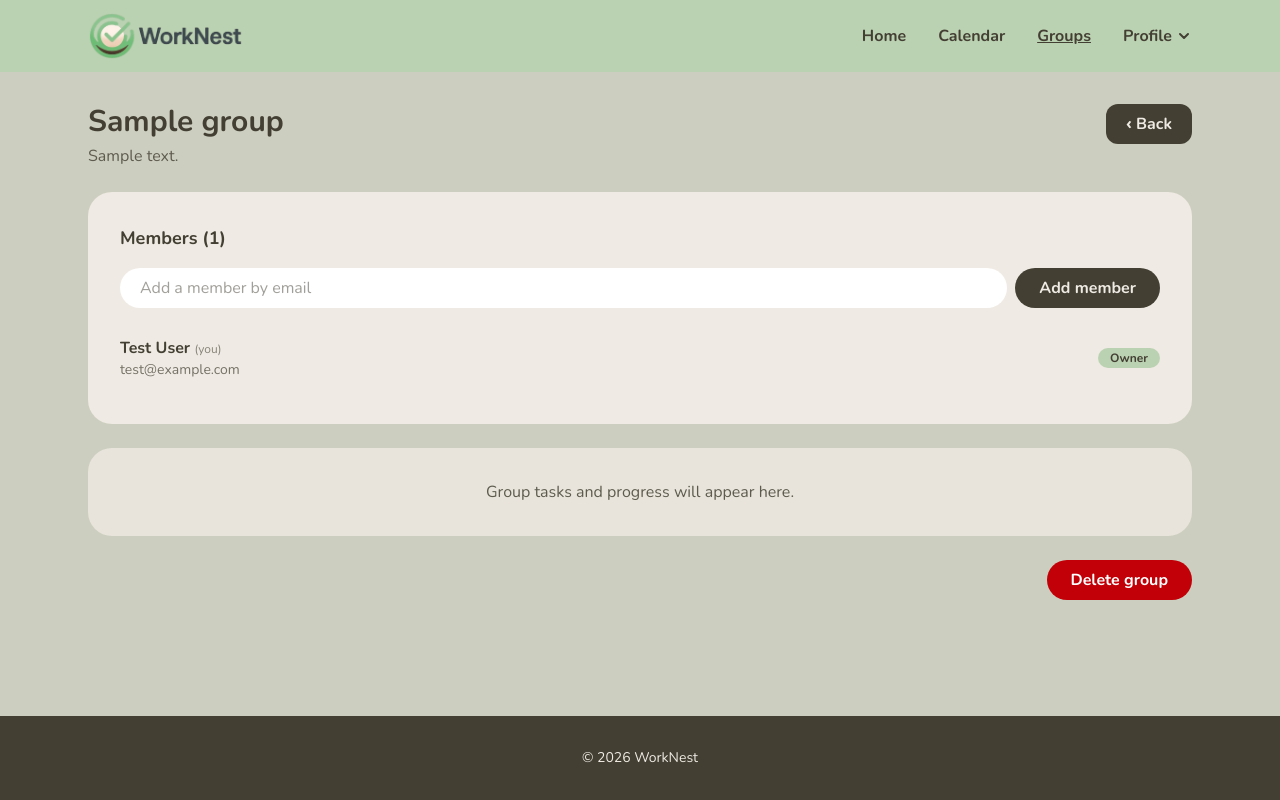
After one commit to Differenzlui/WorkNest_Laravel, a Laravel app: page /groups/1 in a window 1280 px wide. The commit adds this page. Run offline with Laravel 12, Linux system fonts and the light colour scheme; a user stored in the database is signed in; data comes from the database, SQL or seed files in the repository; tables that the repository leaves empty hold one stand-in row (values such as "Sample post"); style sheets or scripts are compiled from the project's sources.

Commit message:
Groups: add, remove and leave members

```diff
--- a/WorkNest/app/Http/Controllers/Controller.php
+++ b/WorkNest/app/Http/Controllers/Controller.php
@@ -2,7 +2,22 @@
 
 namespace App\Http\Controllers;
 
+use App\Models\Group;
+use Illuminate\Http\Request;
+
 abstract class Controller
 {
-    //
+    // Only people inside the group may continue (outsiders get a 404)
+    protected function mustBeMember(Request $request, Group $group): void
+    {
+        abort_unless($group->hasMember($request->user()), 404);
+    }
+
+    // Only the group's owner may continue (other members get a 403)
+    protected function mustBeOwner(Request $request, Group $group): void
+    {
+        $this->mustBeMember($request, $group);
+
+        abort_unless($group->isOwnedBy($request->user()), 403);
+    }
 }
--- /dev/null
+++ b/WorkNest/app/Http/Controllers/GroupController.php
@@ -0,0 +1,68 @@
+<?php
+
+namespace App\Http\Controllers;
+
+use App\Models\Group;
+use Illuminate\Http\RedirectResponse;
+use Illuminate\Http\Request;
+use Illuminate\Support\Facades\DB;
+use Illuminate\View\View;
+
+class GroupController extends Controller
+{
+    // The list of my groups
+    public function index(Request $request): View
+    {
+        $groups = $request->user()->groups()
+            ->withCount(['members', 'tasks'])
+            ->with('owner')
+            ->orderBy('groups.name')
+            ->get();
+
+        return view('groups.index', compact('groups'));
+    }
+
+    // Create a new group
+    public function store(Request $request): RedirectResponse
+    {
+        $data = $request->validate([
+            'name' => ['required', 'string', 'max:100'],
+            'description' => ['nullable', 'string', 'max:500'],
+        ]);
+
+        $group = DB::transaction(function () use ($request, $data) {
+            $group = Group::create([
+                'owner_id' => $request->user()->id,
+                'name' => $data['name'],
+                'description' => $data['description'] ?? null,
+            ]);
+
+            // The person who creates the group is also a member of it
+            $group->members()->attach($request->user()->id);
+
+            return $group;
+        });
+
+        return redirect()->route('groups.show', $group)->with('status', 'Group created!');
+    }
+
+    // One group's page
+    public function show(Request $request, Group $group): View
+    {
+        $this->mustBeMember($request, $group);
+
+        $group->load(['owner', 'members']);
+
+        return view('groups.show', compact('group'));
+    }
+
+    // Delete the whole group (owner only)
+    public function destroy(Request $request, Group $group): RedirectResponse
+    {
+        $this->mustBeOwner($request, $group);
+
+        $group->delete();
+
+        return redirect()->route('groups.index')->with('status', 'Group deleted.');
+    }
+}
--- /dev/null
+++ b/WorkNest/app/Models/Group.php
@@ -0,0 +1,42 @@
+<?php
+
+namespace App\Models;
+
+use Illuminate\Database\Eloquent\Model;
+use Illuminate\Database\Eloquent\Relations\BelongsTo;
+use Illuminate\Database\Eloquent\Relations\BelongsToMany;
+use Illuminate\Database\Eloquent\Relations\HasMany;
+
+class Group extends Model
+{
+    protected $fillable = [
+        'owner_id',
+        'name',
+        'description',
+    ];
+
+    public function owner(): BelongsTo
+    {
+        return $this->belongsTo(User::class, 'owner_id');
+    }
+
+    public function members(): BelongsToMany
+    {
+        return $this->belongsToMany(User::class)->withTimestamps();
+    }
+
+    public function tasks(): HasMany
+    {
+        return $this->hasMany(GroupTask::class);
+    }
+
+    public function isOwnedBy(User $user): bool
+    {
+        return $this->owner_id === $user->id;
+    }
+
+    public function hasMember(User $user): bool
+    {
+        return $this->members()->whereKey($user->id)->exists();
+    }
+}
--- a/WorkNest/app/Models/User.php
+++ b/WorkNest/app/Models/User.php
@@ -3,6 +3,7 @@
 namespace App\Models;
 
 // use Illuminate\Contracts\Auth\MustVerifyEmail;
+use Illuminate\Database\Eloquent\Relations\BelongsToMany;
 use Illuminate\Database\Eloquent\Relations\HasMany;
 use Database\Factories\UserFactory;
 use Illuminate\Database\Eloquent\Factories\HasFactory;
@@ -52,4 +53,9 @@ class User extends Authenticatable
     {
         return $this->hasMany(Task::class);
     }
+
+    public function groups(): BelongsToMany
+    {
+        return $this->belongsToMany(Group::class)->withTimestamps();
+    }
 }
--- /dev/null
+++ b/WorkNest/resources/views/groups/show.blade.php
@@ -0,0 +1,125 @@
+@extends('layouts.app')
+
+@section('title', $group->name . ' - WorkNest')
+
+@section('content')
+
+    @php
+        $isOwner = $group->owner_id === auth()->id();
+        $members = $group->members->sortBy(fn ($m) => [$m->id === $group->owner_id ? 0 : 1, strtolower($m->name)]);
+    @endphp
+
+    {{-- Messages --}}
+    @if (session('status'))
+        <div class="mb-4 rounded-2xl bg-leaf px-5 py-3 font-bold">
+            {{ session('status') }}
+        </div>
+    @endif
+
+    @if ($errors->has('members'))
+        <div class="mb-4 rounded-2xl bg-red-100 px-5 py-3 text-red-800">
+            {{ $errors->first('members') }}
+        </div>
+    @endif
+
+    {{-- Title + Back --}}
+    <div class="flex items-start justify-between gap-4">
+        <div class="min-w-0">
+            <h1 class="truncate text-2xl font-bold sm:text-3xl">{{ $group->name }}</h1>
+            @if ($group->description)
+                <p class="mt-1 opacity-80">{{ $group->description }}</p>
+            @endif
+        </div>
+
+        <a href="{{ route('groups.index') }}"
+           class="shrink-0 rounded-xl bg-bark px-5 py-2 font-bold text-cream hover:opacity-90">
+            &lsaquo; Back
+        </a>
+    </div>
+
+    {{-- Members --}}
+    <div class="mt-6 rounded-3xl bg-cream p-6 sm:p-8">
+        <h2 class="text-lg font-bold">Members ({{ $members->count() }})</h2>
+
+        {{-- Add member (owner only) --}}
+        @if ($isOwner)
+            <form method="POST" action="{{ route('groups.members.store', $group) }}"
+                  class="mt-4 flex flex-col gap-2 sm:flex-row">
+                @csrf
+                <input type="email" name="email" value="{{ old('email') }}" required
+                       placeholder="Add a member by email"
+                       class="w-full rounded-full bg-white px-5 py-2 outline-none focus:ring-2 focus:ring-leaf">
+                <button type="submit"
+                        class="shrink-0 rounded-full bg-bark px-6 py-2 font-bold text-cream hover:opacity-90">
+                    Add member
+                </button>
+            </form>
+            @error('email')
+                <p class="mt-2 px-2 text-sm text-red-700">{{ $message }}</p>
+            @enderror
+        @endif
+
+        <ul class="mt-4 divide-y-2 divide-bark/10">
+            @foreach ($members as $member)
+                <li class="flex items-center justify-between gap-3 py-3">
+                    <div class="min-w-0">
+                        <p class="truncate font-bold">
+                            {{ $member->name }}
+                            @if ($member->id === auth()->id())
+                                <span class="text-xs font-normal opacity-60">(you)</span>
+                            @endif
+                        </p>
+                        <p class="truncate text-sm opacity-70">{{ $member->email }}</p>
+                    </div>
+
+                    <div class="flex shrink-0 items-center gap-2">
+                        @if ($member->id === $group->owner_id)
+                            <span class="rounded-full bg-leaf px-3 py-0.5 text-xs font-bold">Owner</span>
+                        @elseif ($isOwner)
+                            <form method="POST" action="{{ route('groups.members.destroy', [$group, $member]) }}"
+                                  onsubmit="return confirm('Remove this member from the group?')">
+                                @csrf
+                                @method('DELETE')
+                                <button type="submit"
+                                        class="rounded-full px-3 py-1 text-sm font-bold text-red-700 hover:bg-red-100">
+                                    Remove
+                                </button>
+                            </form>
+                        @endif
+                    </div>
+                </li>
+            @endforeach
+        </ul>
+    </div>
+
+    {{-- Placeholder for the next parts --}}
+    <div class="mt-6 rounded-3xl bg-cream p-6 text-center opacity-80 sm:p-8">
+        Group tasks and progress will appear here.
+    </div>
+
+    {{-- Leave / Delete --}}
+    <div class="mt-6 flex justify-end">
+        @if ($isOwner)
+            <form method="POST" action="{{ route('groups.destroy', $group) }}"
+                  onsubmit="return confirm('Delete this group and all of its tasks? This cannot be undone.')">
+                @csrf
+                @method('DELETE')
+                <button type="submit"
+                        class="rounded-full bg-red-700 px-6 py-2 font-bold text-white hover:opacity-90">
+                    Delete group
+                </button>
+            </form>
+        @else
+            <form method="POST" action="{{ route('groups.leave', $group) }}"
+                  onsubmit="return confirm('Leave this group?')">
+                @csrf
+                @method('DELETE')
+                <button type="submit"
+                        class="rounded-full bg-bark px-6 py-2 font-bold text-cream hover:opacity-90">
+                    Leave group
+                </button>
+            </form>
+        @endif
+    </div>
+
+@endsection
--- a/WorkNest/resources/views/layouts/app.blade.php
+++ b/WorkNest/resources/views/layouts/app.blade.php
@@ -25,6 +25,8 @@
                    class="hover:underline {{ request()->is('tasks*') ? 'underline' : '' }}">Home</a>
                 <a href="{{ route('calendar') }}"
                    class="hover:underline {{ request()->is('calendar*') ? 'underline' : '' }}">Calendar</a>
+                <a href="{{ route('groups.index') }}"
+                   class="hover:underline {{ request()->is('groups*') ? 'underline' : '' }}">Groups</a>
 
                 {{-- Profile dropdown --}}
                 <div class="relative">
--- a/WorkNest/routes/web.php
+++ b/WorkNest/routes/web.php
@@ -2,6 +2,8 @@
 
 use App\Http\Controllers\AuthController;
 use App\Http\Controllers\CalendarController;
+use App\Http\Controllers\GroupController;
+use App\Http\Controllers\GroupMemberController;
 use App\Http\Controllers\MicrosoftController;
 use App\Http\Controllers\PasswordResetController;
 use App\Http\Controllers\TaskController;
@@ -45,5 +47,18 @@ Route::middleware('auth')->group(function () {
 
     Route::get('/calendar', [CalendarController::class, 'index'])->name('calendar');
 
+    // Groups
+    Route::get('/groups', [GroupController::class, 'index'])->name('groups.index');
+    Route::post('/groups', [GroupController::class, 'store'])->name('groups.store');
+    Route::get('/groups/{group}', [GroupController::class, 'show'])->name('groups.show');
+    Route::delete('/groups/{group}', [GroupController::class, 'destroy'])->name('groups.destroy');
+
+    // Group members
+    Route::post('/groups/{group}/members', [GroupMemberController::class, 'store'])
+        ->middleware('throttle:20,1')
+        ->name('groups.members.store');
+    Route::delete('/groups/{group}/members/{user}', [GroupMemberController::class, 'destroy'])->name('groups.members.destroy');
+    Route::delete('/groups/{group}/leave', [GroupMemberController::class, 'leave'])->name('groups.leave');
+
     Route::post('/logout', [AuthController::class, 'logout'])->name('logout');
 });
```
Also changed, not shown: WorkNest/app/Http/Controllers/GroupMemberController.php (added, +84 -0 lines), WorkNest/app/Models/GroupTask.php (added, +46 -0 lines), WorkNest/resources/views/groups/index.blade.php (added, +107 -0 lines), WorkNest/database/migrations/2026_11_19_032757_create_group_feature_tables.php (added).
